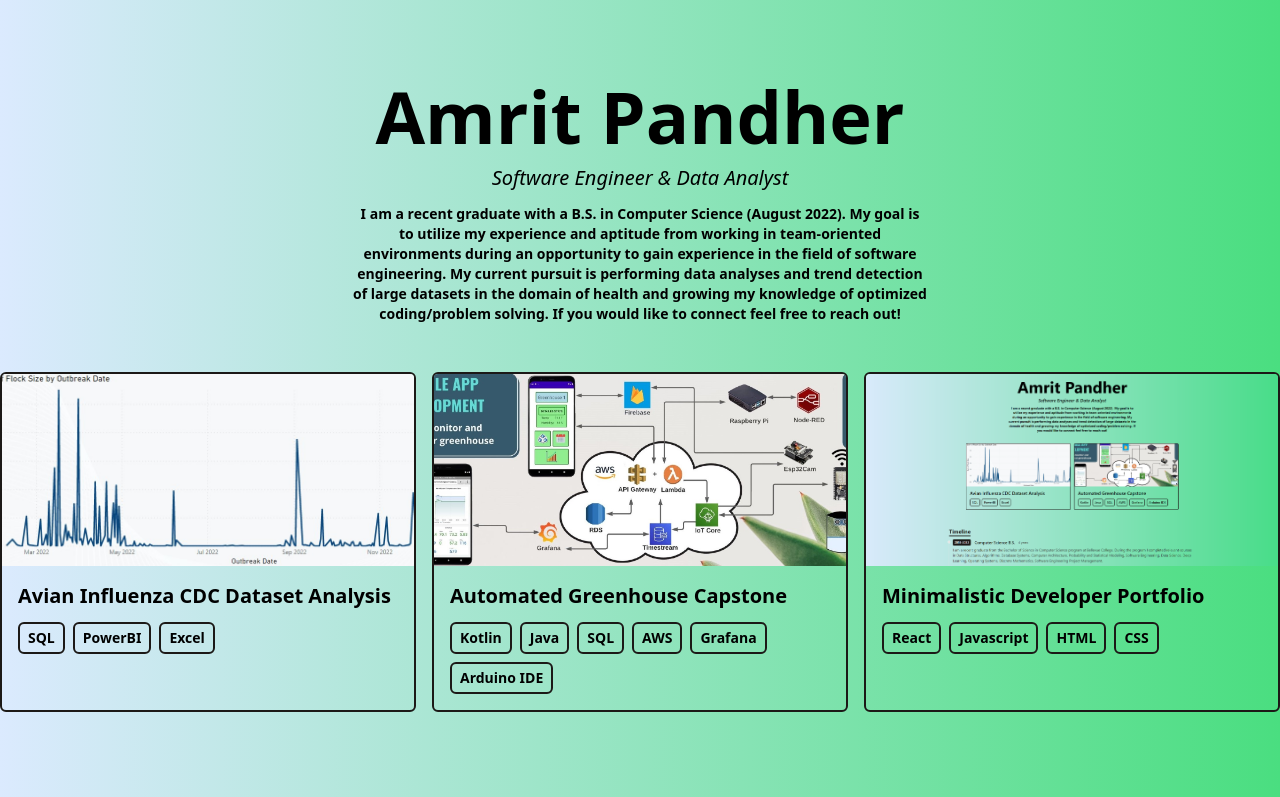
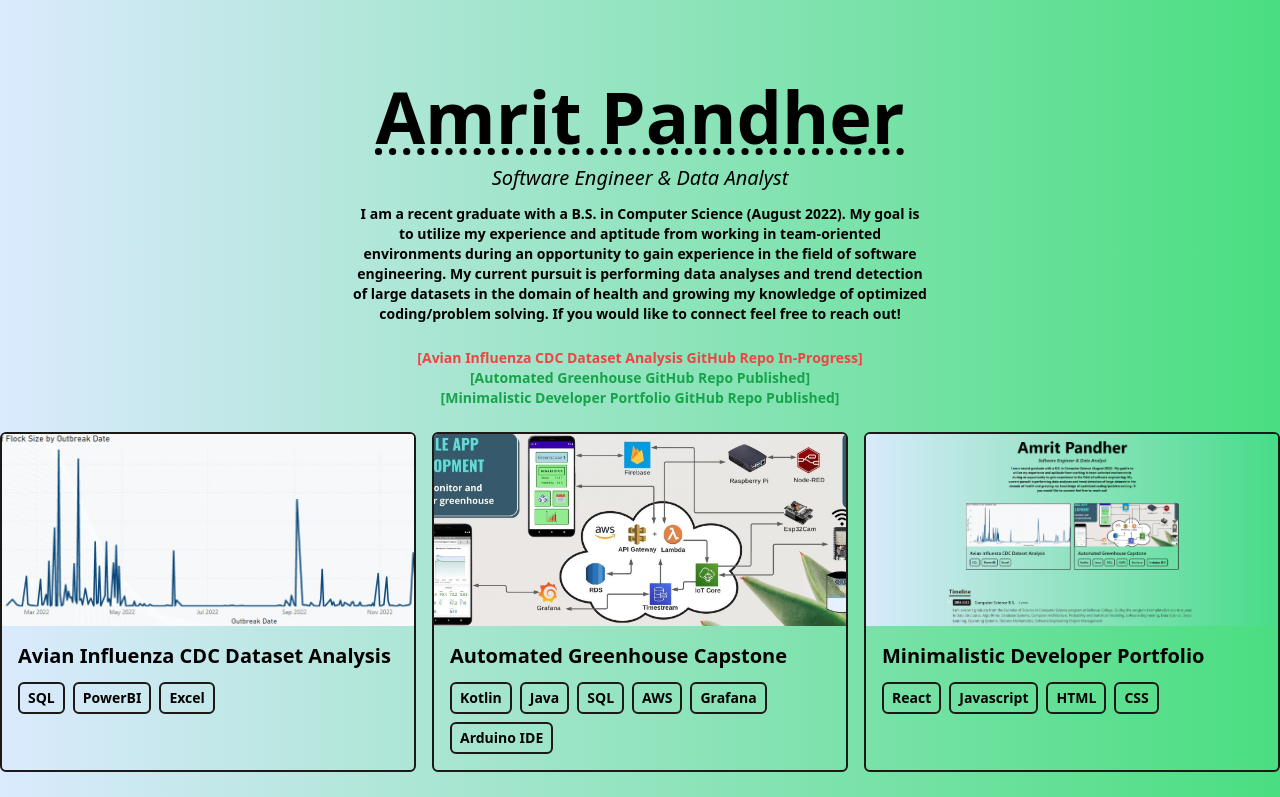
Before and after one commit to amritspandher/Minimalist-Dev-Portfolio, a React (Vite) app: page / in a window 1280 px wide. Shown: the top 797 px of the page. Built offline with nearby package versions, Linux system fonts and the light colour scheme.

Commit message:
Intro Decoration, Repo Status, Redundancy fix

```diff
--- a/src/components/Intro.jsx
+++ b/src/components/Intro.jsx
@@ -7,11 +7,8 @@ function Intro() {
         flex-col
         text-center
         pt-20 pb-6">
-            <h1 className="text-4x1
-            md:text-7xl
-            mb-1
-            md:mb-3
-            font-bold">
+            <h1 className="text-4x1 md:text-7xl mb-1 md:mb-3 font-bold
+            underline decoration-dotted">
             Amrit Pandher
             </h1>
             <p className="text-base md:text-xl mb-3 font-medium italic">Software Engineer & Data Analyst</p>
@@ -20,6 +17,15 @@ function Intro() {
                 My goal is to utilize my experience and aptitude from working in team-oriented environments during an opportunity to gain experience in the field of software engineering.
                 My current pursuit is performing data analyses and trend detection of large datasets in the domain of health and growing my knowledge of optimized coding/problem solving.
                 If you would like to connect feel free to reach out!  </p>
+            <p className="text-sm max-w-xl font-bold text-red-500">
+                [Avian Influenza CDC Dataset Analysis GitHub Repo In-Progress]
+            </p>
+            <p className="text-sm max-w-xl font-bold text-green-600">
+                [Automated Greenhouse GitHub Repo Published]
+            </p>
+            <p className="text-sm max-w-xl font-bold text-green-600">
+                [Minimalistic Developer Portfolio GitHub Repo Published]
+            </p>
         </div>
     )
 }
--- a/src/data/timeline.js
+++ b/src/data/timeline.js
@@ -4,8 +4,7 @@ export default [
         title: 'Computer Science B.S.',
         duration: '4 years',
         details:
-            'I am a recent graduate from the Bachelor of Science in \
-            Computer Science program at Bellevue College. During the program \
+            'During the program \
             I completed relevant courses in Data Structures, Algorithms, Database Systems, \
             Computer Architecture, Probability and Statistical Modeling, \
             Software Engineering, Data Science, Deep Learning, Operating Systems, \
```
